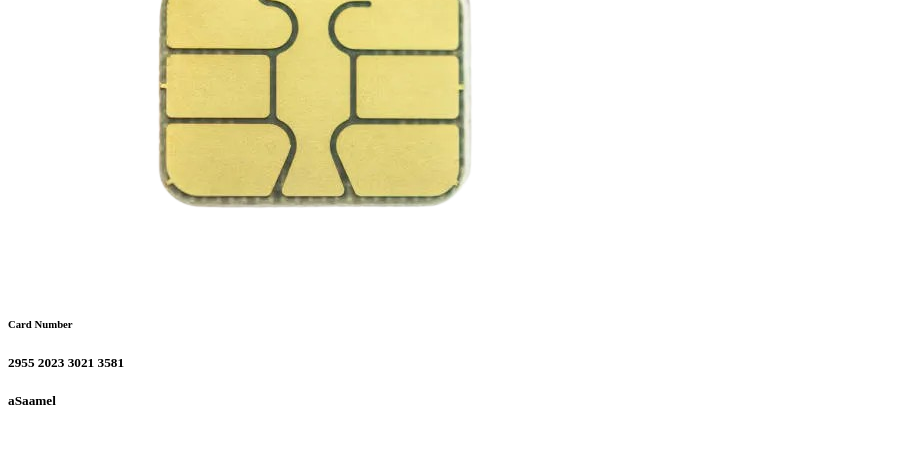
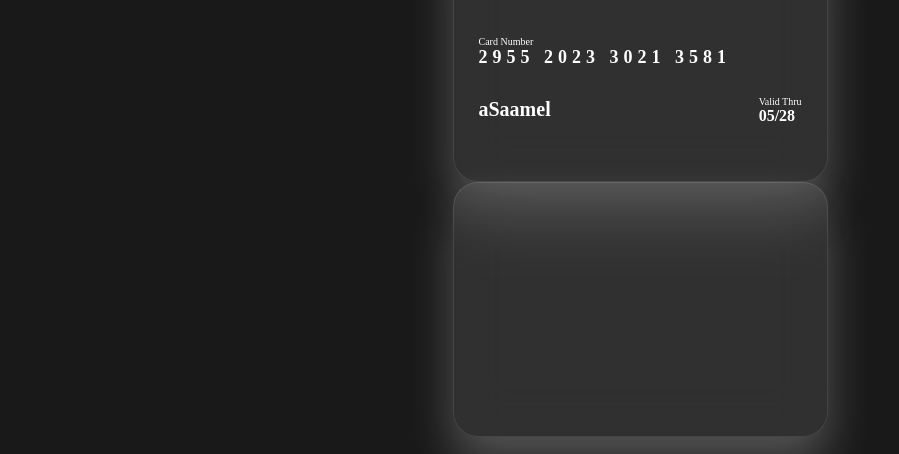
Before and after one commit to Cooki3GOD/FlipingCard, a plain HTML site: page index.html in a window 1280 px wide. Shown: the part 346-800 px from the top of the page, without its empty margins (0-899 px from the left). Drawn offline with Linux system fonts and the light colour scheme.

Commit message:
Add front side of the card

```diff
--- a/index.html
+++ b/index.html
@@ -20,7 +20,7 @@
 
                 </span>
 
-                <img src="chip.png" alt="chip">
+                <img src="chip.png" alt="chip" class="chip">
 
             </header>
 
@@ -31,6 +31,13 @@
                     <h6>Card Number</h6>
                     <h5 class="number">2955 2023 3021 3581</h5>
                     <h5 class="name">aSaamel</h5>
+
+                </div>
+
+                <div class="valid-date">
+
+                    <h6>Valid Thru</h6>
+                    <h5>05/28</h5>
 
                 </div>
 
--- a/style.css
+++ b/style.css
@@ -0,0 +1,79 @@
+* {
+    padding: 0;
+    margin: 0;
+    box-sizing: border-box;
+}
+
+body {
+    width: 100vw;
+    height: 100vh;
+    display: flex;
+    align-items: center;
+    justify-content: center;
+    background-color: rgb(25, 25, 25);
+    color: white;
+}
+
+.container {
+    height: 255px;
+    width: 375px;
+}
+
+.card {
+    background-color: rgba(255, 255, 255, 0.1);
+    height: 100%;
+    width: 100%;
+    border-radius: 25px;
+    padding: 25px;
+    box-shadow: 0 25px 45px rgba(255, 255, 255, 0.25);
+    backdrop-filter: blur(25px);
+    border: 1px solid rgba(255, 255, 255, 0.1);
+}
+
+.front-face .logo img {
+    width: 48px;
+}
+
+h5 {
+    font-size: 16px;
+    font-weight: 400px;
+}
+
+.front-face .chip {
+    width: 50px;
+}
+
+.front-face header,
+.front-face .logo {
+    display: flex;
+    align-items: center;
+}
+
+.front-face header {
+    justify-content: space-between;
+}
+
+.front-face .card-details {
+    display: flex;
+    justify-content: space-between;
+    margin-top: 50px;
+}
+
+h6 {
+    font-size: 10px;
+    font-weight: 400;
+}
+
+h5.number {
+    font-size: 18px;
+    letter-spacing: 5px;
+}
+
+h5.name {
+    margin-top: 30px;
+    font-size: 20px;
+}
+
+.valid-date {
+    margin-top: 60px;
+}
```
